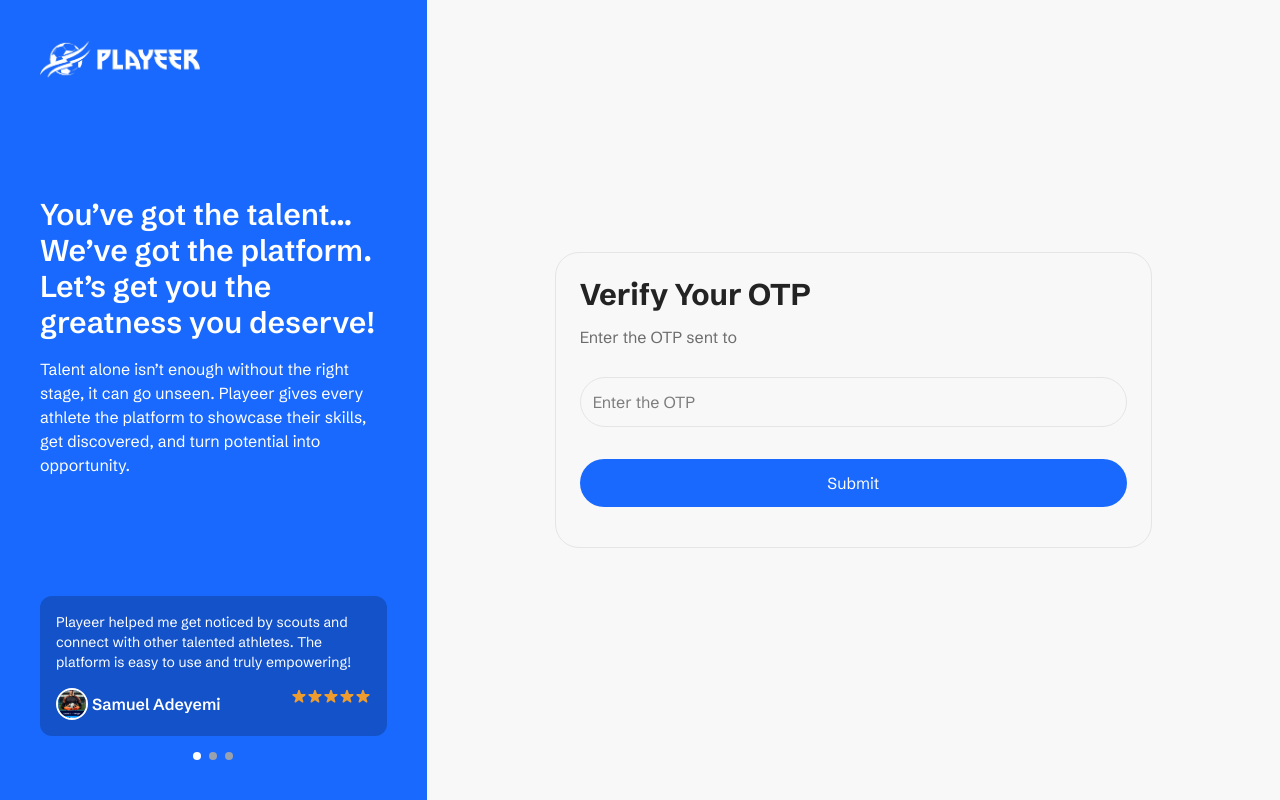
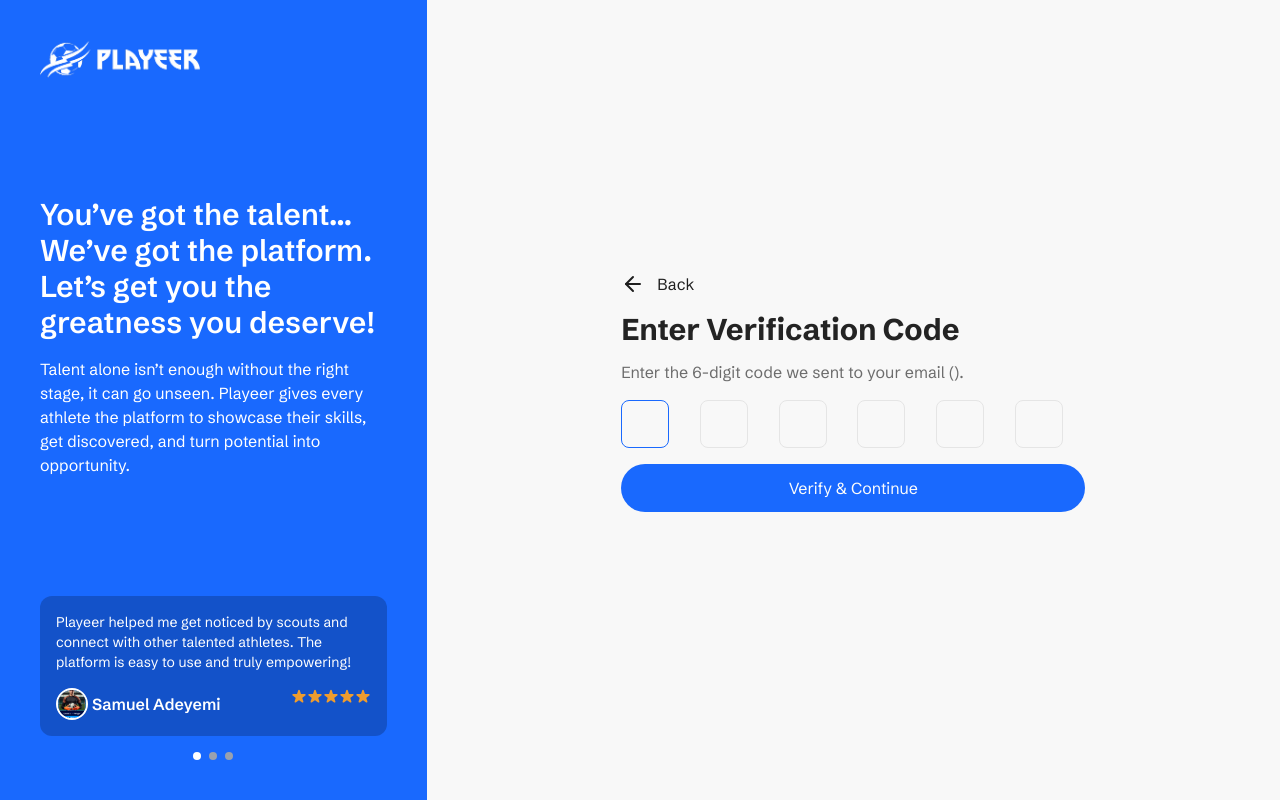
Before and after one commit to alabo-excel/Playeer-web, a Next.js app: page /auth/otp in a window 1280 px wide. Built offline with nearby package versions, Linux system fonts and the light colour scheme; no server answers.

Commit message:
fix Otp UI commit

```diff
--- a/src/app/auth/login/page.tsx
+++ b/src/app/auth/login/page.tsx
@@ -78,6 +78,20 @@ const LoginPage = () => {
             Log in to continue discovering and showcasing talent.
           </p>
 
+          <div className="grid grid-cols-2 gap-4 mb-4">
+            <button type="button" className="flex justify-center text-[#202426] p-3 border border-gray rounded-full w-full">
+              <img className="mr-2" src="/images/icons/google.png" alt="" />
+              <span className="my-auto">Google</span>
+            </button>
+            <button type="button" className="flex p-3 border justify-center text-[#202426] border-gray rounded-full w-full">
+              <img src="/images/icons/apple.png" className="mr-2" alt="" />
+              <span className="my-auto">Apple</span>
+            </button>
+          </div>
+          <div className="border-b border-gray mb-6">
+            <p className="text-center -mb-3 bg-[#F8F8F8] w-10 mx-auto">or</p>
+          </div>
+
           <div className="my-4">
             <label htmlFor="email" className="mb-2">
               Email Address
@@ -148,19 +162,6 @@ const LoginPage = () => {
               <div className="w-6 h-6 border-2 border-white border-t-transparent rounded-full animate-spin"></div>
             ) : "Login"}
           </button>
-          {/* <div className="border-b border-gray mb-6">
-            <p className="text-center -mb-3 bg-[#F8F8F8] w-10 mx-auto">or</p>
-          </div> */}
-          {/* <div className="flex justify-center mb-4">
-              <button className="flex justify-center text-[#202426] p-3 border border-gray rounded-full w-full">
-                <img className="mr-2" src="/images/icons/google.png" alt="" />
-                <span className="my-auto">Google</span>8
-              </button>
-              <button className="flex p-3 border justify-center text-[#202426] border-gray rounded-full w-[48%]">
-                <img src="/images/icons/apple.png" className="mr-2" alt="" />
-                <span className="my-auto">Apple</span>
-              </button>
-            </div> */}
           <div className="flex justify-center">
             <p className="text-[#6C6C6C] mr-2">Don’t have an account?</p>
             <Link href={"/auth/signup"}>
--- a/src/app/auth/otp/page.tsx
+++ b/src/app/auth/otp/page.tsx
@@ -6,10 +6,12 @@ import { Spin } from "antd";
 import React, { Suspense, useEffect, useState } from "react";
 import { useSetAtom } from "jotai";
 import { userAtom } from "@/store/user";
+import Link from "next/link";
+import { ArrowLeftIcon } from "lucide-react";
 
 const OtpContent = () => {
   const [loading, setLoading] = useState<boolean>(false);
-  const [otp, setOtp] = useState<string>("");
+  const [otpDigits, setOtpDigits] = useState<string[]>(Array(6).fill(""));
   const [email, setEmail] = useState<string>("");
   const setUser = useSetAtom(userAtom);
 
@@ -23,6 +25,7 @@ const OtpContent = () => {
   const handleSubmit = (e: React.FormEvent<HTMLFormElement>) => {
     e.preventDefault();
     setLoading(true);
+    const otp = otpDigits.join("");
     try {
       api.post("/auth/otp-verify", { email, otp }).then((res) => {
         if (res.data?.token) {
@@ -35,38 +38,67 @@ const OtpContent = () => {
       console.log(err);
     }
   };
+  // Handle OTP input change and focus
+  const handleOtpChange = (value: string, idx: number) => {
+    if (!/^[0-9]?$/.test(value)) return;
+    const newOtp = [...otpDigits];
+    newOtp[idx] = value;
+    setOtpDigits(newOtp);
+    // Move to next box if value entered
+    if (value && idx < 5) {
+      const nextInput = document.getElementById(`otp-box-${idx + 1}`);
+      if (nextInput) (nextInput as HTMLInputElement).focus();
+    }
+  };
+  const handleOtpKeyDown = (e: React.KeyboardEvent<HTMLInputElement>, idx: number) => {
+    if (e.key === "Backspace" && !otpDigits[idx] && idx > 0) {
+      const prevInput = document.getElementById(`otp-box-${idx - 1}`);
+      if (prevInput) (prevInput as HTMLInputElement).focus();
+    }
+  };
 
   return (
     <AuthLayout>
       <>
-        <div className="lg:w-[70%] mx-auto border border-gray rounded-3xl p-6">
-          <p className="text-3xl font-bold text-[#232323]">Verify Your OTP</p>
-          <p className="text-[#6C6C6C] my-3">Enter the OTP sent to {email}</p>
+        <div className="lg:w-[60%] mx-auto  p-6">
+          <Link href={"/auth/signup"}>
+            <button className="flex gap-3 text-[#1F1F1F] mb-4">
+              <ArrowLeftIcon />
+              Back
+            </button>
+          </Link>
+          <p className="text-3xl font-bold text-[#232323]">Enter Verification Code</p>
+          <p className="text-[#6C6C6C] my-3">
+            Enter the 6-digit code we sent to your email ({email}).
+          </p>
           <form onSubmit={handleSubmit}>
-            <input
-              type="number"
-              placeholder="Enter the OTP"
-              value={otp}
-              onChange={(e) => setOtp(e.target.value)}
-              className="w-full border border-gray rounded-full p-3 my-4"
-            />
+            <div className="grid grid-cols-6 gap-2 my-4">
+              {otpDigits.map((digit, idx) => (
+                <input
+                  key={idx}
+                  id={`otp-box-${idx}`}
+                  type="text"
+                  inputMode="numeric"
+                  maxLength={1}
+                  value={digit}
+                  onChange={e => handleOtpChange(e.target.value, idx)}
+                  onKeyDown={e => handleOtpKeyDown(e, idx)}
+                  className="w-12 h-12 text-center text-xl border border-gray rounded-lg focus:border-primary outline-none"
+                  autoFocus={idx === 0}
+                />
+              ))}
+            </div>
 
             <button
               type="submit"
-              className={`w-full rounded-full p-3 my-4 flex justify-center items-center min-h-[48px] transition-colors duration-200
-                            ${
-                              loading
-                                ? "border border-primary bg-[#E5F4FF] text-primary"
-                                : "bg-primary text-[#FCFCFC]"
-                            }`}
+              className={`w-full rounded-full p-3 my-4 flex justify-center items-center min-h-[48px] transition-colors duration-200 bg-primary text-[#FCFCFC]
+                            `}
               disabled={loading}
             >
               {loading ? (
-                <span className="flex items-center justify-center">
-                  <Spin size="small" style={{ color: "#0095FF" }} />
-                </span>
+                <div className="w-6 h-6 border-2 border-white border-t-transparent rounded-full animate-spin"></div>
               ) : (
-                "Submit"
+                "Verify & Continue"
               )}
             </button>
           </form>
--- a/src/app/auth/signup/page.tsx
+++ b/src/app/auth/signup/page.tsx
@@ -77,19 +77,19 @@ const signup = () => {
             Showcase your skills and get discovered worldwide.
           </p>
 
-          {/* <div className="grid grid-cols-2 gap-4 mb-4">
-            <button className="flex justify-center text-[#202426] p-3 border border-gray rounded-full w-full">
+          <div className="grid grid-cols-2 gap-4 mb-4">
+            <button type="button" className="flex justify-center text-[#202426] p-3 border border-gray rounded-full w-full">
               <img className="mr-2" src="/images/icons/google.png" alt="" />
               <span className="my-auto">Google</span>
             </button>
-            <button className="flex p-3 border justify-center text-[#202426] border-gray rounded-full w-full">
+            <button type="button" className="flex p-3 border justify-center text-[#202426] border-gray rounded-full w-full">
               <img src="/images/icons/apple.png" className="mr-2" alt="" />
               <span className="my-auto">Apple</span>
             </button>
           </div>
           <div className="border-b border-gray mb-6">
             <p className="text-center -mb-3 bg-[#F8F8F8] w-10 mx-auto">or</p>
-          </div> */}
+          </div>
           <div className="grid grid-cols-2 gap-4">
             <div className="">
               <label htmlFor="fullName" className="mb-2">
```
